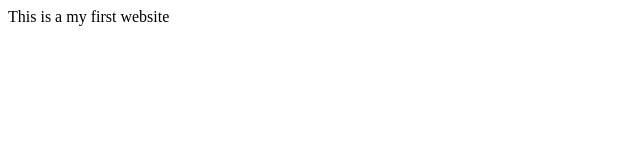
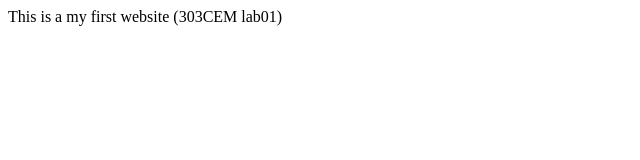
Before and after one commit to ngmingbiu2/303cem, a plain HTML site: page index.html in a window 1280 px wide. Shown: the whole page, without its empty margins (0-640 px from the left). Drawn offline with Linux system fonts and the light colour scheme.

Commit message:
Update index.html

```diff
--- a/index.html
+++ b/index.html
@@ -1,3 +1,3 @@
 <html>
-  This is a my first website
+  This is a my first website (303CEM lab01)
 </html>
```
